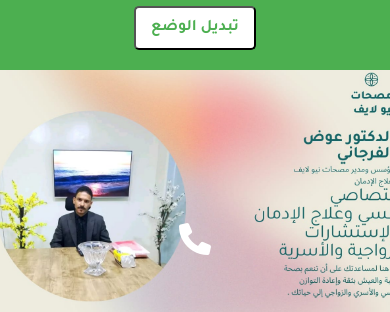
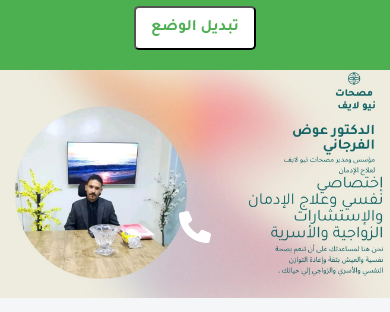
Before and after one commit to ahmedmohaaa/doc, a plain HTML site: page index.html in a window 390 px wide. Shown: the part 109-421 px from the top of the page. Drawn offline with nearby package versions, Linux system fonts and the light colour scheme.

Commit message:
Update index.html

```diff
--- a/index.html
+++ b/index.html
@@ -557,7 +557,7 @@ body.dark-mode .family-therapy-section{
     .hero-full {
     position: relative;
     width: 100%;
-    height: 30vh; /* الشاشة كاملة */
+    height: 27vh; /* الشاشة كاملة */
     background: url("WhatsApp Image 2025-08-16 at 7.16.10 PM.jpeg") no-repeat center center/cover;
 
 }
```
